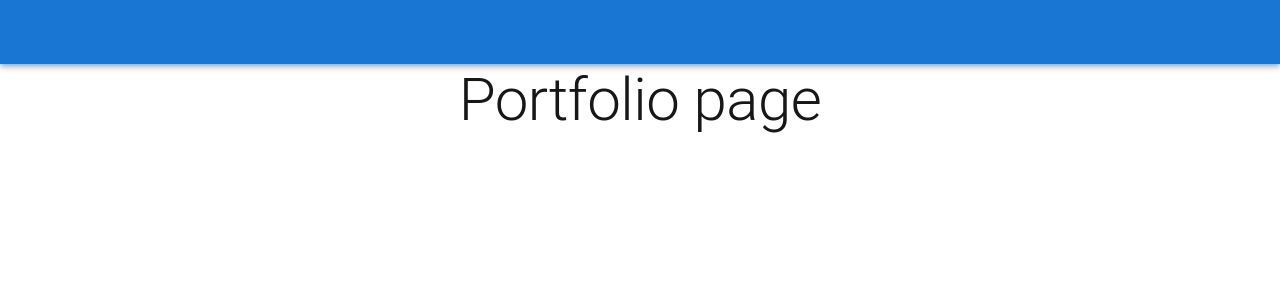
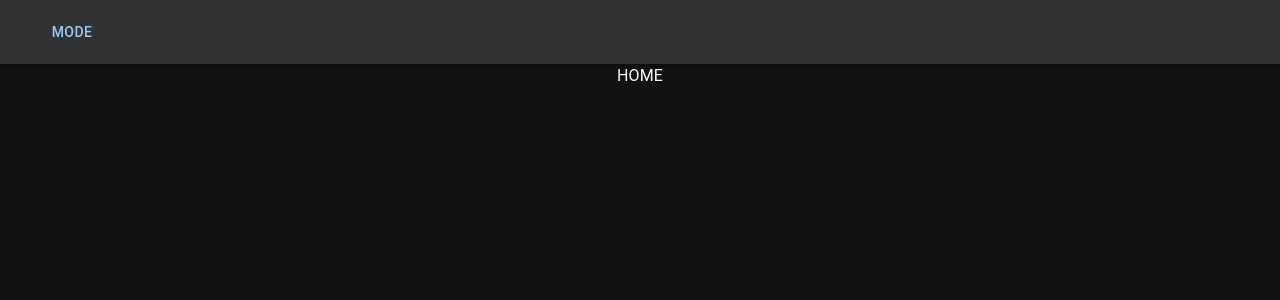
Before and after one commit to sksbkt/p-n15, a Next.js app: page / in a window 1280 px wide. Shown: the top 300 px of the page. Built offline with nearby package versions, Linux system fonts and the light colour scheme; some icons are missing; what @mui/material-nextjs would draw is missing.

Commit message:
feat: implement theme toggle functionality and update theme provider BUG: mui flashing is happening and needs to be fixed

```diff
--- a/src/app/_components/nav-bar/page.tsx
+++ b/src/app/_components/nav-bar/page.tsx
@@ -1,13 +1,26 @@
-import { AppBar, Container, Toolbar } from "@mui/material";
+"use client";
+import { AppBar, Button, Container, Toolbar, useTheme } from "@mui/material";
 import React from "react";
 import CodeIcon from "@mui/icons-material/Code";
+import { useDispatch } from "react-redux";
+import { toggleThemeMode } from "@/store/themeSlice";
 
 const NavBar = () => {
+  const theme = useTheme();
+  const dispatch = useDispatch();
   return (
     <AppBar position="sticky">
       <Container maxWidth="xl">
         <Toolbar disableGutters>
           <CodeIcon />
+          <Button
+            onClick={() => {
+              dispatch(toggleThemeMode());
+            }}
+            sx={{ color: theme.palette.primary.main }}
+          >
+            MODE
+          </Button>
         </Toolbar>
       </Container>
     </AppBar>
--- a/src/app/layout.tsx
+++ b/src/app/layout.tsx
@@ -28,10 +28,14 @@ export default function RootLayout({
 }>) {
   return (
     // context provider
-    <html lang="en">
+    <html
+      lang="en"
+      suppressHydrationWarning
+    >
       <body
-      // className={`${geistSans.variable} ${geistMono.variable} antialiased flex items-center justify-center`}
-      // className="flex justify-center items-center bg-yellow-300"
+        suppressHydrationWarning
+        // className={`${geistSans.variable} ${geistMono.variable} antialiased flex items-center justify-center`}
+        // className="flex justify-center items-center bg-yellow-300"
       >
         <AppRouterCacheProvider>
           <AppProvider>
--- a/src/app/page.tsx
+++ b/src/app/page.tsx
@@ -1,5 +1,3 @@
-import { Typography } from "@mui/material";
-
 function sleep(ms: number) {
   return new Promise((resolve) => setTimeout(resolve, ms));
 }
@@ -9,7 +7,7 @@ export default async function Home() {
 
   return (
     <main className="flex justify-center">
-      <Typography variant="h2">Portfolio page</Typography>
+      <h3>HOME</h3>
     </main>
   );
 }
--- a/src/hooks/useThemeHook.ts
+++ b/src/hooks/useThemeHook.ts
@@ -1,7 +1,10 @@
 import { RootState } from "@/store";
+import { PaletteMode } from "@mui/material";
 import { useSelector } from "react-redux";
 
 export const useThemeMode = () => {
-  const mode = useSelector((state: RootState) => state.theme.mode);
+  const mode = useSelector(
+    (state: RootState) => state.theme.mode as PaletteMode
+  );
   return mode;
 };
--- a/src/provdiers/index.tsx
+++ b/src/provdiers/index.tsx
@@ -1,5 +1,6 @@
+import ThemeProviderWrapper from "@/provdiers/themeProvider";
 import React from "react";
 
 export const AppProvider = ({ children }: { children: React.ReactNode }) => {
-  return children;
+  return <ThemeProviderWrapper>{children}</ThemeProviderWrapper>;
 };
--- a/src/provdiers/themeProvider.tsx
+++ b/src/provdiers/themeProvider.tsx
@@ -3,26 +3,60 @@
 
 import { useThemeMode } from "@/hooks/useThemeHook";
 import { store } from "@/store";
-import theme from "@/theme";
-import { ThemeProvider } from "@mui/material";
-import React from "react";
+import { useAppTheme } from "@/theme";
+// import theme from "@/theme";
+import { getDesignToken } from "@/theme/palettes";
+import {
+  createTheme,
+  CssBaseline,
+  extendTheme,
+  PaletteMode,
+  ThemeProvider,
+  useTheme,
+} from "@mui/material";
+import { useEffect, useMemo } from "react";
 import { Provider } from "react-redux";
 
 const ThemeContent = ({ children }: { children: React.ReactNode }) => {
   const mode = useThemeMode();
+  // const themeMemo = useMemo(
+  //   () => theme(mode as PaletteMode),
+  //   // () => {
+  //   //   theme.palette.mode = mode as PaletteMode;
+  //   // },
+  //   // () =>
+  //   //   createTheme({
+  //   //     palette: {
+  //   //       mode: mode as PaletteMode,
+  //   //       background: {
+  //   //         default:
+  //   //           mode === "dark" ? "hsl(230, 17%, 14%)" : "hsl(0, 0%, 100%)",
+  //   //       },
+  //   //     },
+  //   //   }),
+  //   [mode]
+  // );
+
+  const theme = useAppTheme(mode);
+
   return (
     <ThemeProvider
       theme={theme}
-      defaultMode="system"
-      // noSsr
+      // defaultMode="system"
+      noSsr
     >
+      <CssBaseline enableColorScheme />
       {children}
     </ThemeProvider>
   );
 };
 
-const themeProviderWrapper = ({ children }: { children: React.ReactNode }) => {
-  return <Provider store={store}>{children}</Provider>;
+const ThemeProviderWrapper = ({ children }: { children: React.ReactNode }) => {
+  return (
+    <Provider store={store}>
+      <ThemeContent>{children}</ThemeContent>
+    </Provider>
+  );
 };
 
-export default themeProviderWrapper;
+export default ThemeProviderWrapper;
--- a/src/store/themeSlice.ts
+++ b/src/store/themeSlice.ts
@@ -1,6 +1,6 @@
 import { createSlice } from "@reduxjs/toolkit";
 
-const initialState = { mode: "light" };
+const initialState = { mode: "dark" };
 const themeSlice = createSlice({
   name: "theme",
   initialState,
--- a/src/theme/index.ts
+++ b/src/theme/index.ts
@@ -3,22 +3,21 @@
 // import { useMemo } from "react";
 
 import { getDesignToken } from "@/theme/palettes";
-import { extendTheme } from "@mui/material";
+import { createTheme, PaletteMode } from "@mui/material";
+import { useMemo } from "react";
 
-// export const useAppTheme = (mode: PaletteMode) => {
-//   const theme = useMemo(
-//     () => createTheme({ palette: getPalette(mode) }),
-//     [mode]
-//   );
-//   return theme;
-// };
+export const useAppTheme = (mode: PaletteMode) => {
+  const theme = useMemo(() => createTheme(getDesignToken(mode)), [mode]);
+  return theme;
+};
 
-const theme = extendTheme({
-  colorSchemes: {
-    light: getDesignToken("light"),
-    dark: getDesignToken("dark"),
-  },
-  components: { MuiButton: { defaultProps: { disableElevation: true } } },
-});
+// const theme = extendTheme({
+//   colorSchemes: {
+//     light: getDesignToken("light"),
+//     dark: getDesignToken("dark"),
+//   },
+//   components: { MuiButton: { defaultProps: { disableElevation: true } } },
+// });
 
-export default theme;
+// const theme = (mode: PaletteMode) => createTheme(getDesignToken(mode));
+// export default theme;
--- a/src/theme/palettes.ts
+++ b/src/theme/palettes.ts
@@ -19,7 +19,8 @@ const commonPalette = {
 //   ...(mode === "light" ? {} : {}),
 // });
 
-export const getDesignToken = (mode: PaletteMode): ColorSystemOptions => ({
+export const getDesignToken = (mode: PaletteMode): ColorSystemOptions => {
+  return {
     palette: {
       ...commonPalette,
       mode,
@@ -50,4 +51,5 @@ export const getDesignToken = (mode: PaletteMode): ColorSystemOptions => ({
             },
           }),
     },
-});
+  };
+};
```
Lines whose indentation alone changed are shown as unchanged.
